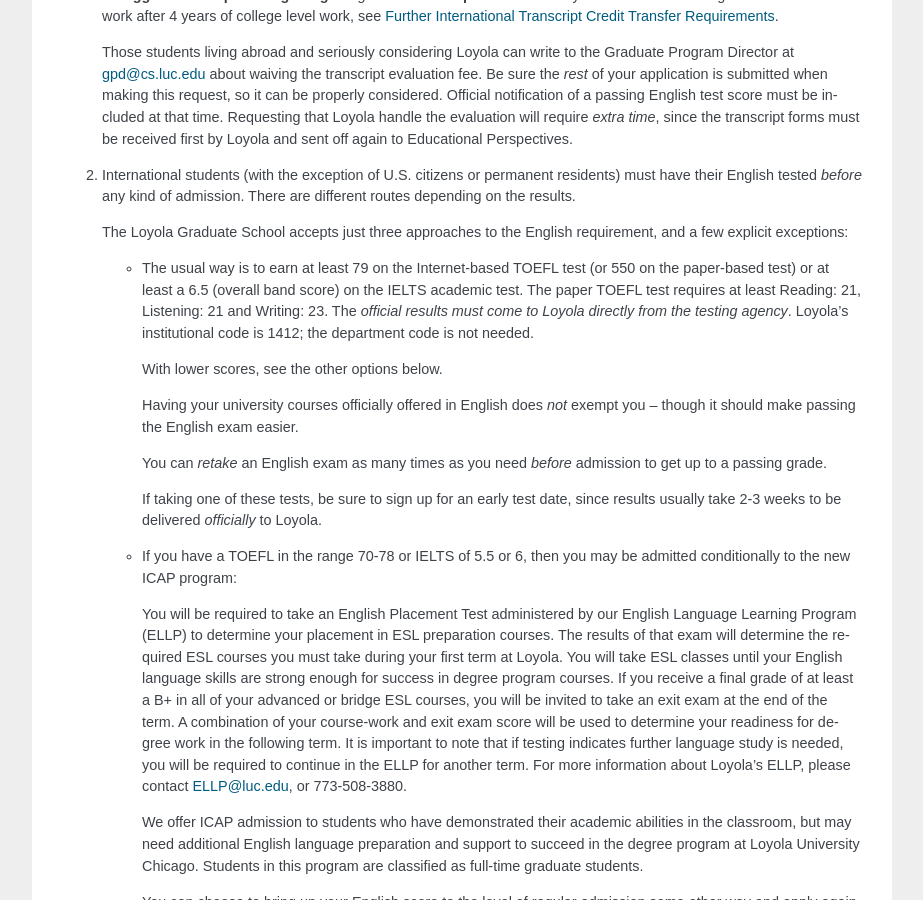
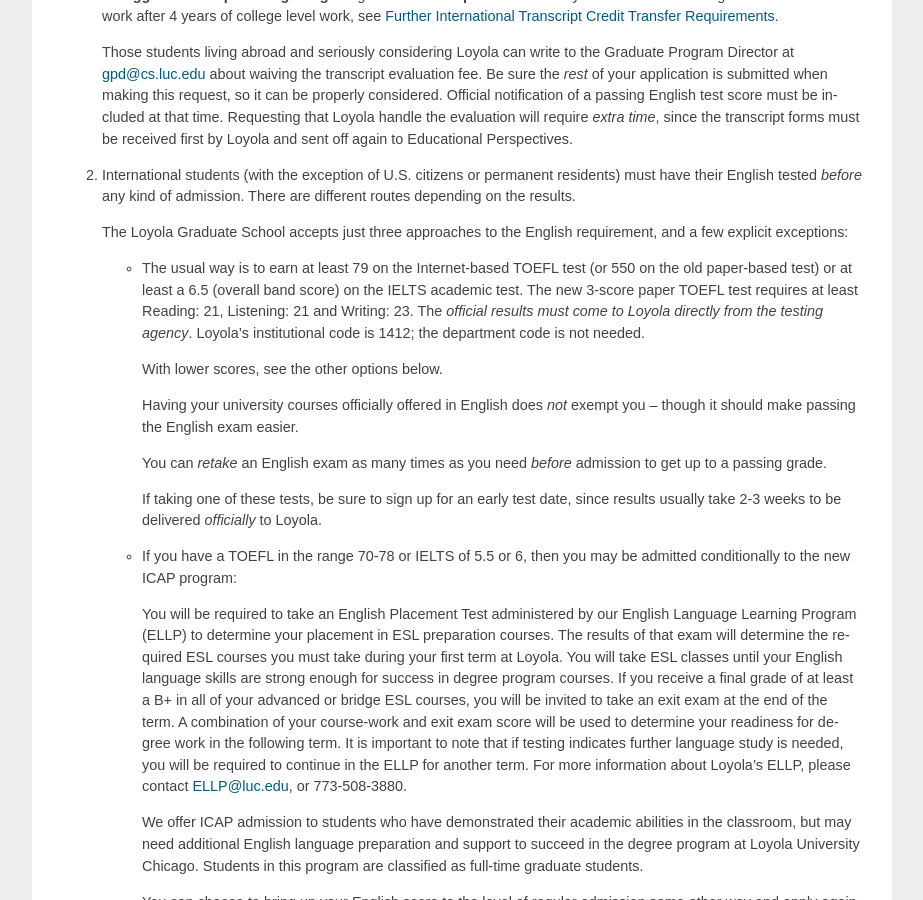
Before and after one commit to LoyolaChicagoCS/gradhandbook, a Sphinx documentation site: the page built from source/prospective_students.rst, in a window 1280 px wide and 900 px high, scrolled down 2435 px. Shown: the whole window, without its empty margins (198-1121 px from the left). Built offline with Sphinx 7.4.7, drawn with Linux system fonts in a browser that asks for light colours.

Commit message:
two paper TOEFLs

```diff
--- a/source/prospective_students.rst
+++ b/source/prospective_students.rst
@@ -209,9 +209,10 @@
      requirement, and a few explicit exceptions:
 
      *   The usual way is to earn at least
-         79 on the Internet-based TOEFL test (or 550 on the paper-based test)
+         79 on the Internet-based TOEFL test (or 550 on the old paper-based test)
          or at least a 6.5 (overall band score) on the IELTS academic test.
-         The paper TOEFL test requires at least Reading: 21, Listening: 21 and
+         The new 3-score paper TOEFL test requires at least
+         Reading: 21, Listening: 21 and
          Writing: 23.
          The *official results must come to Loyola directly*
          *from the testing agency*.
```
